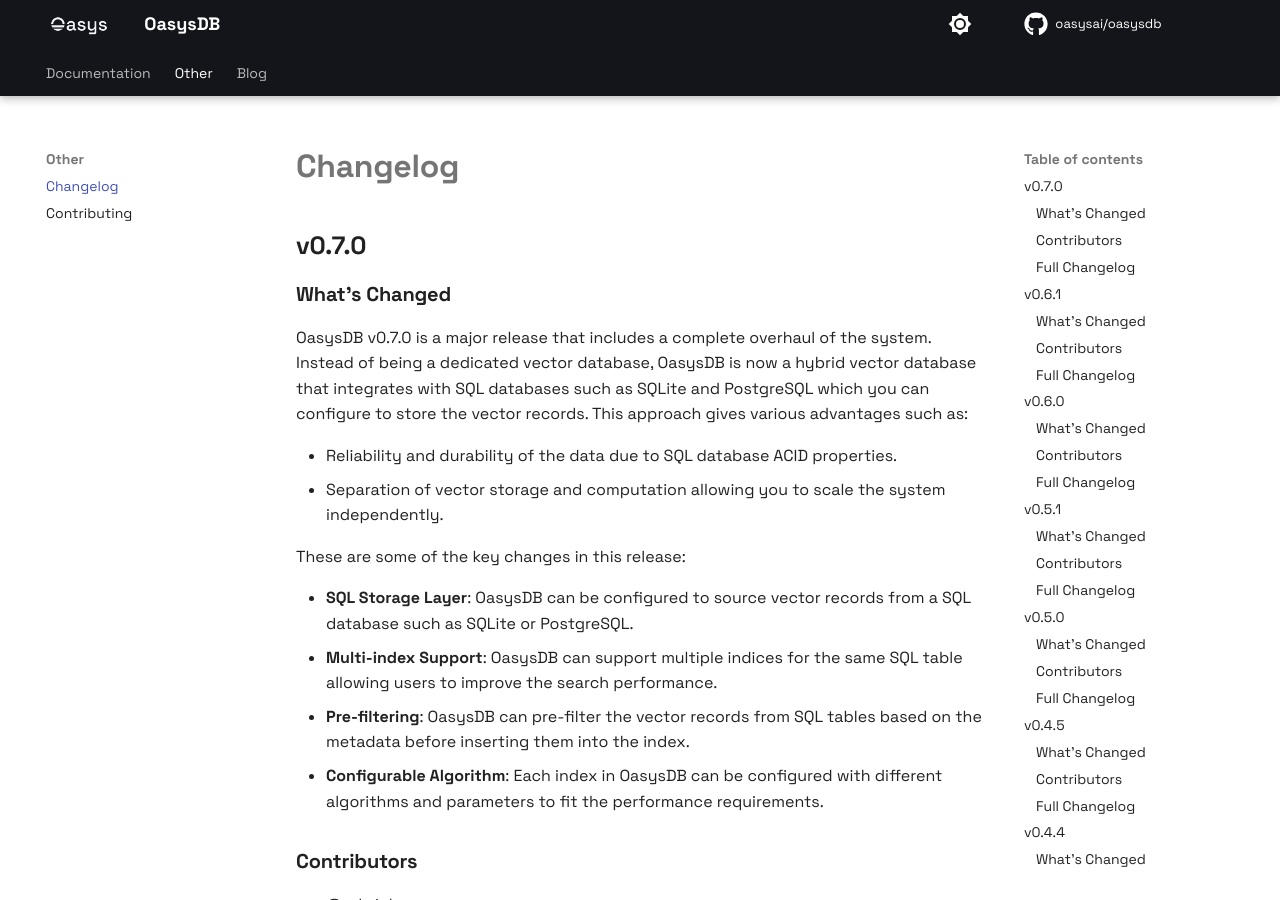
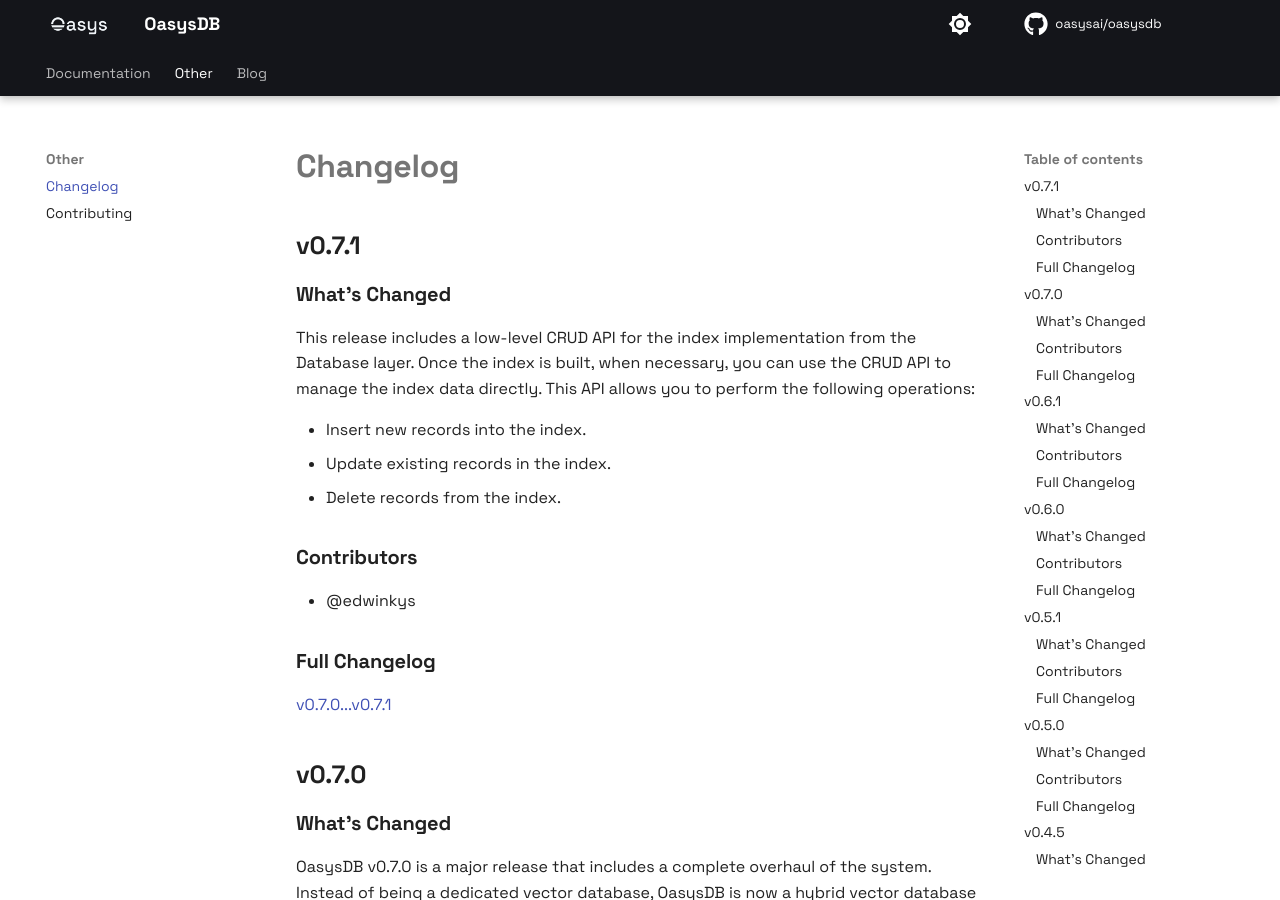
Before and after one commit to oasysai/oasysdb, an MkDocs documentation site: the page built from docs/changelog.md, in a window 1280 px wide and 900 px high. Built offline with MkDocs 1.6.1 and Material for MkDocs 9.7.7, drawn with Linux system fonts in a browser that asks for light colours; comment, search, counter and statistics services are not loaded.

Commit message:
chore: prepare for 0.7.1 release

```diff
--- a/Cargo.toml
+++ b/Cargo.toml
@@ -1,6 +1,6 @@
 [package]
 name = "oasysdb"
-version = "0.7.0"
+version = "0.7.1"
 edition = "2021"
 license = "Apache-2.0"
 readme = "readme.md"
--- a/docs/changelog.md
+++ b/docs/changelog.md
@@ -1,4 +1,25 @@
 # Changelog
+
+## v0.7.1
+
+### What's Changed
+
+This release includes a low-level CRUD API for the index implementation from the
+Database layer. Once the index is built, when necessary, you can use the CRUD
+API to manage the index data directly. This API allows you to perform the
+following operations:
+
+- Insert new records into the index.
+- Update existing records in the index.
+- Delete records from the index.
+
+### Contributors
+
+- @edwinkys
+
+### Full Changelog
+
+[v0.7.0...v0.7.1](https://github.com/oasysai/oasysdb/compare/v0.7.0...v0.7.1)
 
 ## v0.7.0
 
```
Also changed, not shown: docs/refs/database.md (+0 -3 lines), 1 other file.
